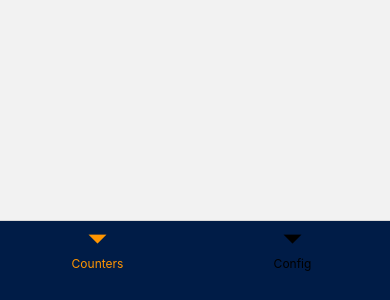
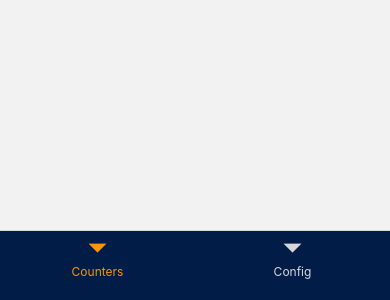
Before and after one commit to joaojeefer/counters, a React Native app: screen / in a window 390 px wide. Shown: the part 544-844 px from the top of the page. Built offline with nearby package versions, Linux system fonts and the light colour scheme.

Commit message:
refact - ajuste nas dimensoes das abas do navegador

```diff
--- a/src/routes/Root/Root.tsx
+++ b/src/routes/Root/Root.tsx
@@ -13,15 +13,15 @@ const {Navigator, Screen} = createBottomTabNavigator<RootTabsParamsList>();
 const tabsScreenProps: BottomTabNavigationOptions = {
   headerShown: false,
   tabBarStyle: {
-    height: 80,
+    height: 70,
     backgroundColor: colors.primary.dark,
   },
-  tabBarItemStyle: {height: 50},
+  tabBarItemStyle: {height: metrics.spacing.xx_large},
   tabBarLabelStyle: {
     fontSize: metrics.font_size.xxx_small,
   },
   tabBarActiveTintColor: colors.primary.light,
-  tabBarInactiveTintColor: colors.secondary.default,
+  tabBarInactiveTintColor: colors.secondary.light,
 };
 
 const Root: React.FC = () => {
```
